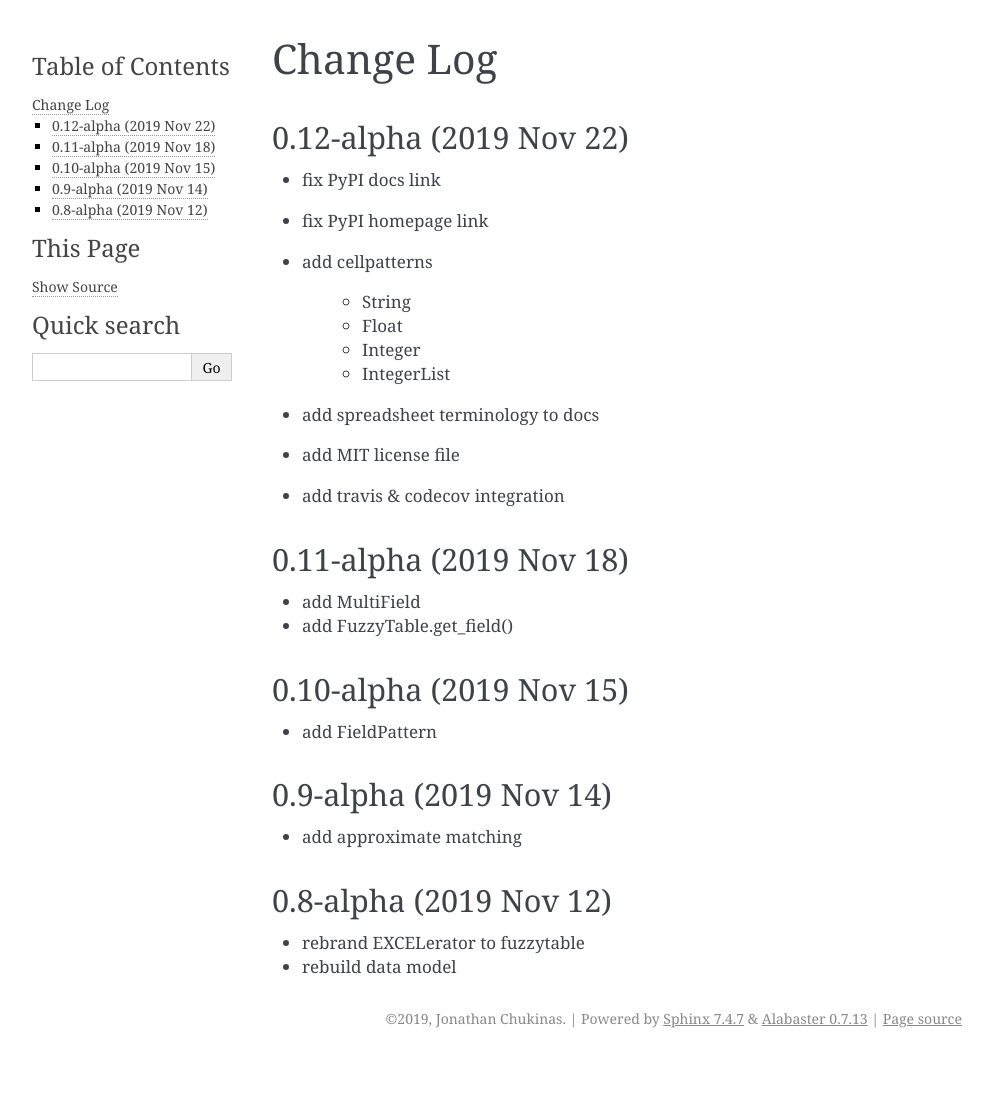
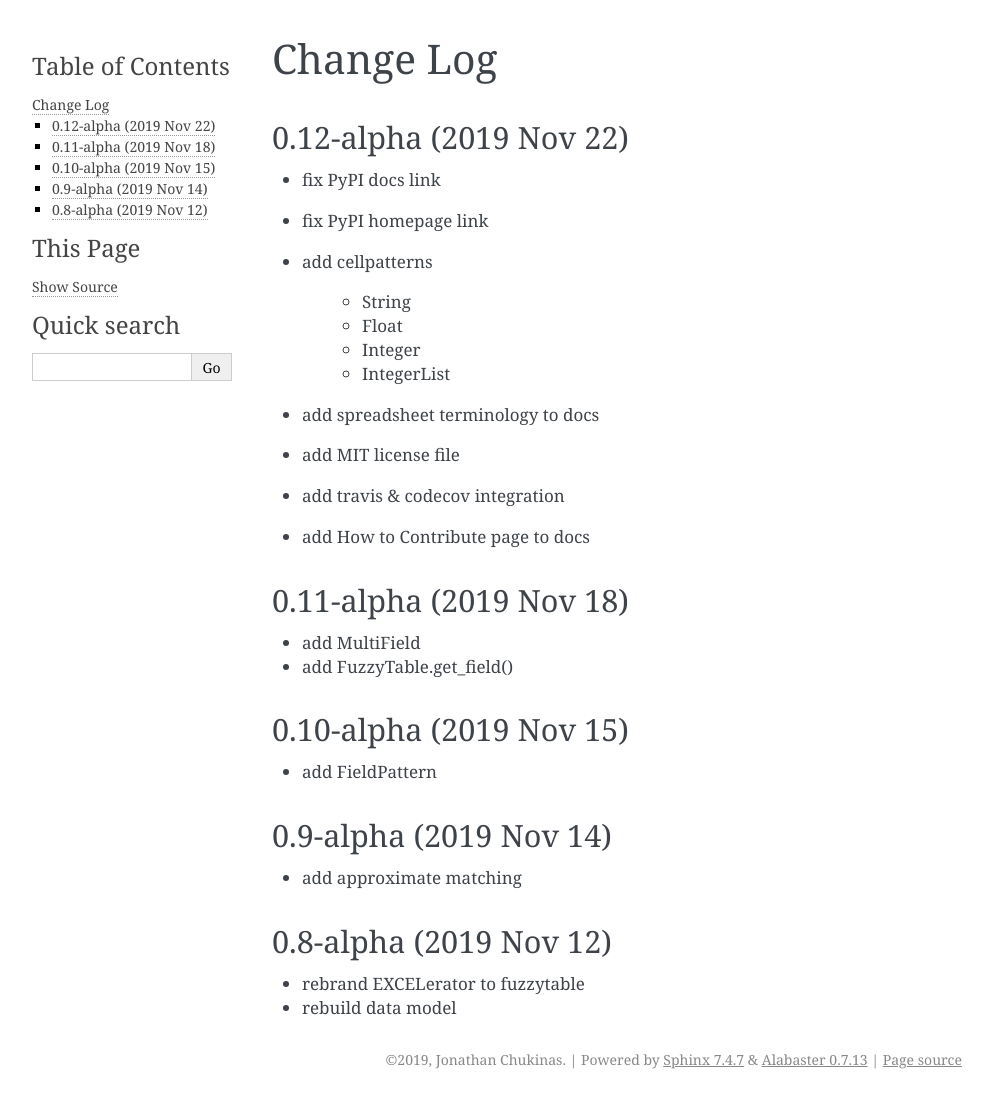
Before and after one commit to chukinas/fuzzytable, a Sphinx documentation site: the page built from docs/source/change_log.rst, in a window 1280 px wide. Shown: the whole page, without its empty margins (148-1141 px from the left). Built offline with Sphinx 7.4.7, drawn with Linux system fonts in a browser that asks for light colours; before the commit the page ends 1058 px from its top, so only the background shows below that.

Commit message:
contributing

```diff
--- a/docs/source/change_log.rst
+++ b/docs/source/change_log.rst
@@ -16,6 +16,7 @@ Change Log
 - add spreadsheet terminology to docs
 - add MIT license file
 - add travis & codecov integration
+- add How to Contribute page to docs
 
 0.11-alpha (2019 Nov 18)
 ---------------------------------------
```
